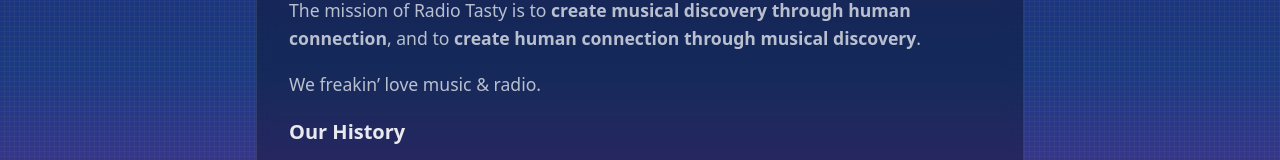
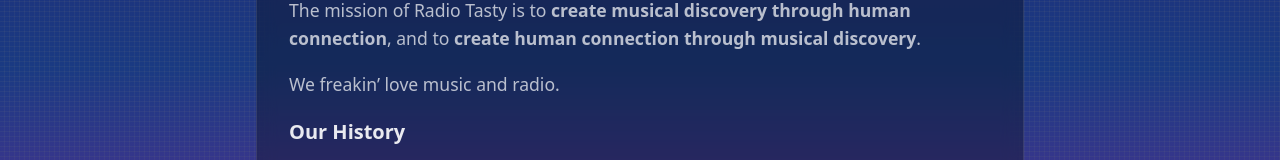
Before and after one commit to mik3y/radiotasty.com, a React (Vite) app: page /about in a window 1280 px wide. Shown: the part 503-663 px from the top of the page. Built offline with nearby package versions, Linux system fonts and the light colour scheme; no server answers.

Commit message:
misc: update about page

```diff
--- a/src/views/About.tsx
+++ b/src/views/About.tsx
@@ -73,7 +73,7 @@
                   <b>create musical discovery through human connection</b>, and
                   to <b>create human connection through musical discovery</b>.
                 </p>
-                <p>We freakin’ love music &amp; radio.</p>
+                <p>We freakin’ love music and radio.</p>
               </FAQEntry>
               <FAQEntry title="Our History">
                 <p>Radio Tasty was created, at long last, in early 2023.</p>
```
